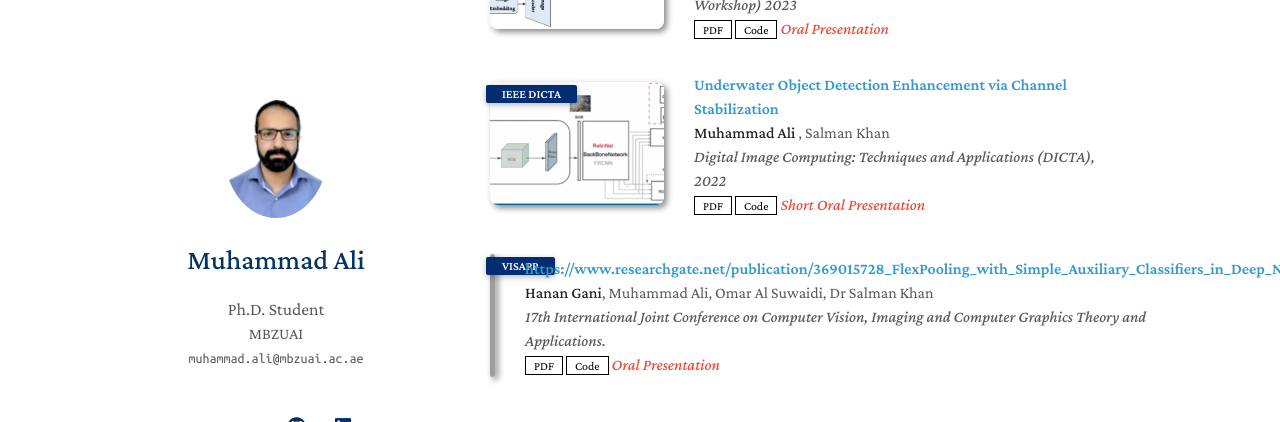
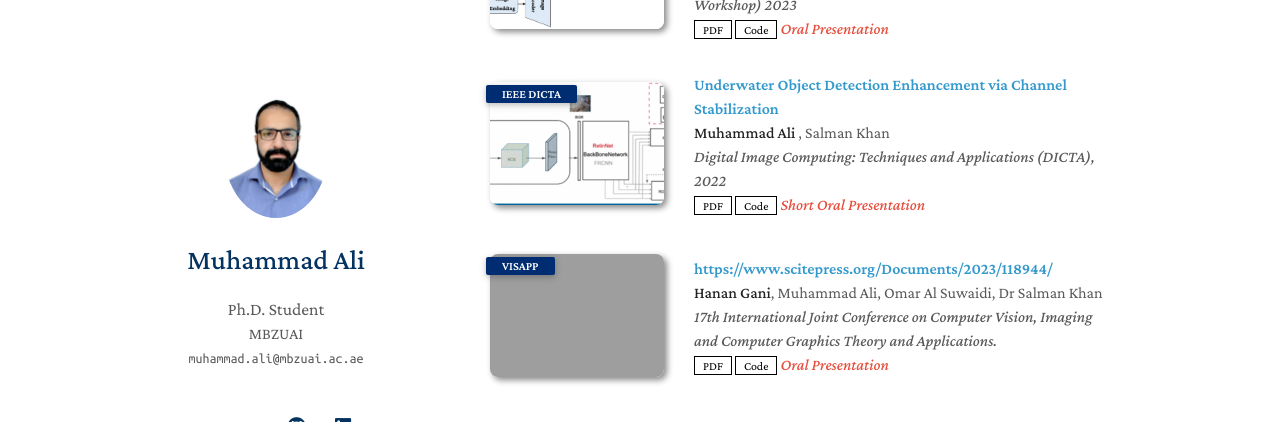
Before and after one commit to aliman80/aliman80.github.io, a Jekyll site: the page built from index.md, in a window 1280 px wide and 900 px high, scrolled down 1286 px, cut to the strip 0-422 px from the top of the window. Built offline with Jekyll 4.4.1, drawn with Linux system fonts in a browser that asks for light colours; a style sheet for code colours, icons or effects is not loaded; our own code applies the rules of GitHub Pages for plain Markdown files; part of the change alters nothing that is shown.

Commit message:
Update publications.md

```diff
--- a/_includes/publications.md
+++ b/_includes/publications.md
@@ -131,7 +131,7 @@ Underwater Object Detection Enhancement via Channel Stabilization</a></div>
   </div>
 
   <div class="col-sm-9" style="position: relative;width: 100%;padding-right: 15px;padding-left: 20px;">
-    <div class="title"><a href="https://arxiv.org/abs/2210.07240">https://www.researchgate.net/publication/369015728_FlexPooling_with_Simple_Auxiliary_Classifiers_in_Deep_Networks</a></div>
+    <div class="title"><a href="https://arxiv.org/abs/2210.07240">https://www.scitepress.org/Documents/2023/118944/</a></div>
     <div class="author"><strong>Hanan Gani</strong>, Muhammad Ali, Omar Al Suwaidi, Dr Salman Khan</div>
     <div class="periodical"><em>17th International Joint Conference on Computer Vision, Imaging and Computer Graphics Theory and Applications.</em></div>
     <div class="links">
```
